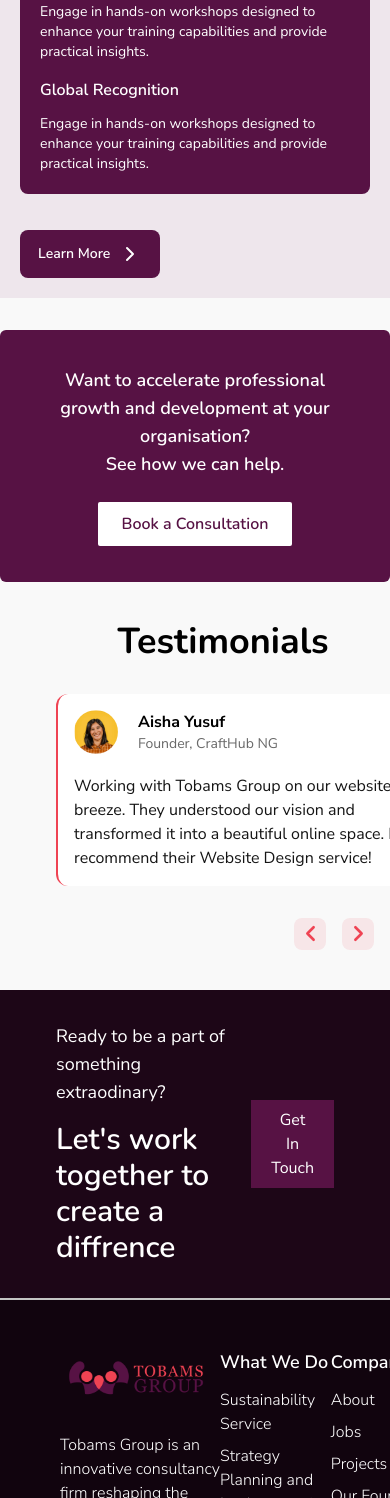
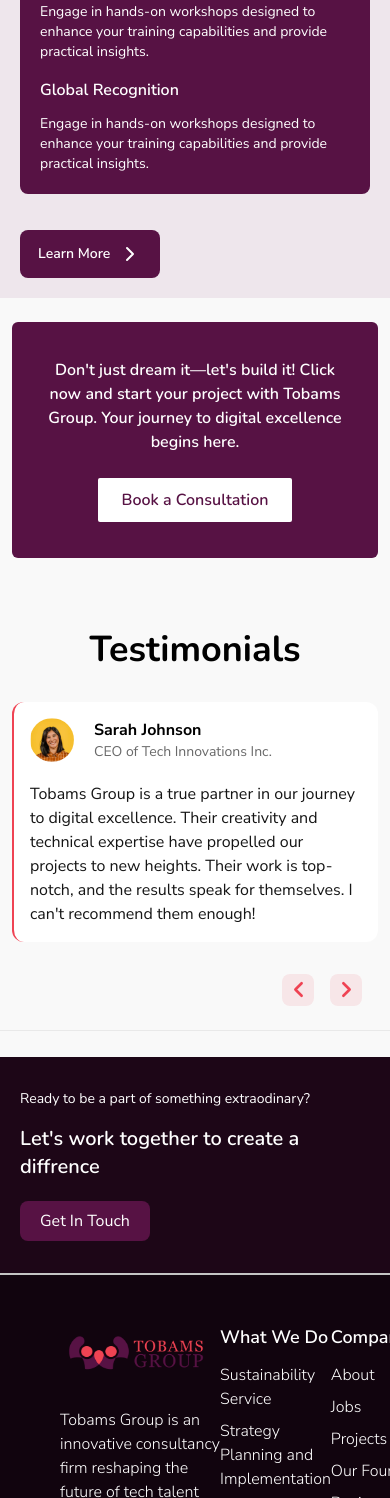
Before and after one commit to munachi821/tobams-internship, a Next.js app: page / in a window 390 px wide. Shown: the part 6695-8193 px from the top of the page. Built offline with nearby package versions, Linux system fonts and the light colour scheme.

Commit message:
madde the call to action and testimonials responsive

```diff
--- a/app/page.tsx
+++ b/app/page.tsx
@@ -426,18 +426,25 @@ export default function Home() {
           </button>
         </div>
       </section>
-      <section className="pt-8 bg-[#F9F9F9]">
-        <div className="bg-primary max-w-5xl mx-auto font-nunito p-9 flex flex-col items-center justify-center rounded-md">
-          <p className="text-white text-center text-lg font-semibold">
+      <section className="pt-1 sm:pt-8 bg-[#F9F9F9]">
+        <div className="p-2 px-3">
+          <div className="bg-primary max-w-5xl mx-auto font-nunito p-9 flex flex-col items-center justify-center rounded-md m-3">
+            <p className="hidden sm:block text-white text-center text-base sm:text-lg font-semibold">
               Want to accelerate professional growth and development at your
               organisation? <br /> See how we can help.
+            </p>
+            <p className="block sm:hidden text-white text-center text-base sm:text-lg font-semibold">
+              Don&apos;t just dream it—let&apos;s build it! Click now and start
+              your project with Tobams Group. Your journey to digital excellence
+              begins here.
             </p>
             <button className="w-fit mx-auto text-primary bg-white text-base px-6 py-2.5 font-semibold rounded-xs mt-6">
               Book a Consultation
             </button>
           </div>
+        </div>
 
-        <div className="mt-10 pl-14">
+        <div className="mt-10 p-3 sm:pl-14 border-b border-[#C4C4C44D] pb-6 sm:border-none sm:pb-0">
           <h2 className="text-4xl font-nunito text-center font-bold">
             Testimonials
           </h2>
@@ -445,7 +452,7 @@ export default function Home() {
           <div className="max-w-full mt-8 flex items-center overflow-y-auto gap-5 hide-scrollbar">
             {testimonials.map((testimonial, i) => (
               <div
-                className="p-4 bg-white w-100 rounded-xl border-l-2 border-[#EF4353] shrink-0"
+                className="hidden sm:block p-4 bg-white w-100 rounded-xl border-l-2 border-[#EF4353] shrink-0"
                 key={i}
               >
                 <header className="flex gap-5 items-center">
@@ -468,6 +475,32 @@ export default function Home() {
               </div>
             ))}
           </div>
+          <div className="p-4 bg-white max-w-100 rounded-xl border-l-2 border-[#EF4353] shrink-0">
+            <header className="flex gap-5 items-center">
+              <div className="size-11 rounded-full overflow-hidden">
+                <Image
+                  src={testimonial1}
+                  alt="Founder, CraftHub NG"
+                  className="size-full object-cover"
+                />
+              </div>
+              <div>
+                <p className="font-bold">Sarah Johnson</p>
+                <p className="text-[#696969] text-sm">
+                  {" "}
+                  CEO of Tech Innovations Inc.
+                </p>
+              </div>
+            </header>
+
+            <p className="text-main_text mt-5">
+              Tobams Group is a true partner in our journey to digital
+              excellence. Their creativity and technical expertise have
+              propelled our projects to new heights. Their work is top-notch,
+              and the results speak for themselves. I can&apos;t recommend them
+              enough!
+            </p>
+          </div>
 
           <div className="flex gap-4 items-center justify-end mr-4 mt-8">
             <button className="size-8 rounded-lg bg-[#F043541A] text-[#EF4353] flex items-center justify-center cursor-pointer">
@@ -479,17 +512,17 @@ export default function Home() {
           </div>
         </div>
 
-        <div className="bg-[#1D0617] py-8 px-14 flex items-center justify-between text-white mt-10">
+        <div className="bg-[#1D0617] py-8 px-5 sm:px-14 flex items-start sm:justify-between flex-col sm:flex-row text-white mt-6.5 sm:mt-10">
           <div>
-            <p className="text-lg">
+            <p className="text-sm sm:text-lg mb-3">
               Ready to be a part of something extraodinary?
             </p>
-            <h2 className="font-nunito text-3xl mt-4 font-semibold">
+            <h2 className="font-nunito text-xl sm:text-3xl mt-4 font-semibold">
               Let&apos;s work together to create a diffrence
             </h2>
           </div>
 
-          <button className="bg-primary py-2 px-5 cursor-pointer">
+          <button className="bg-primary py-2 px-5 cursor-pointer rounded-lg mt-5">
             Get In Touch
           </button>
         </div>
```
Lines whose indentation alone changed are shown as unchanged.
